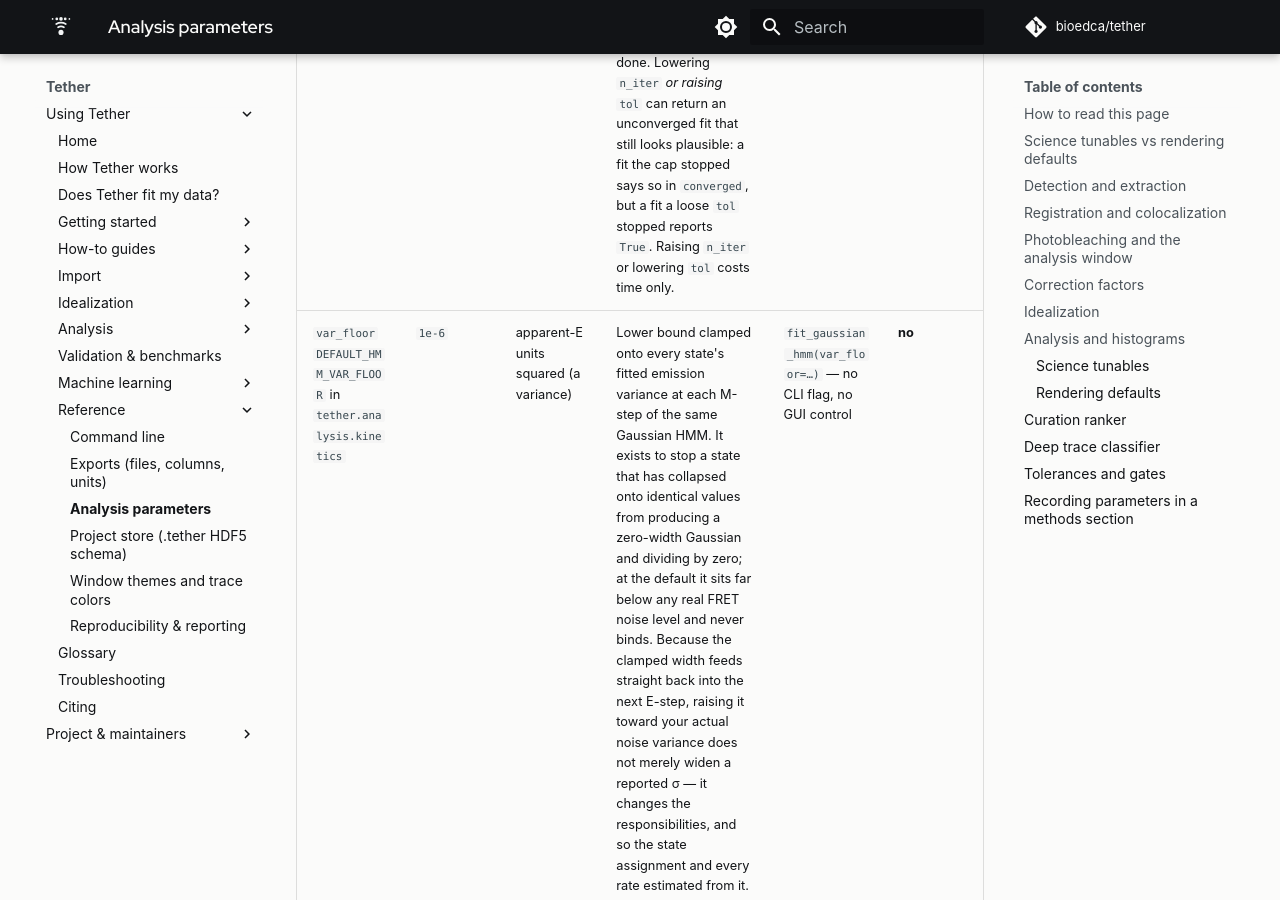
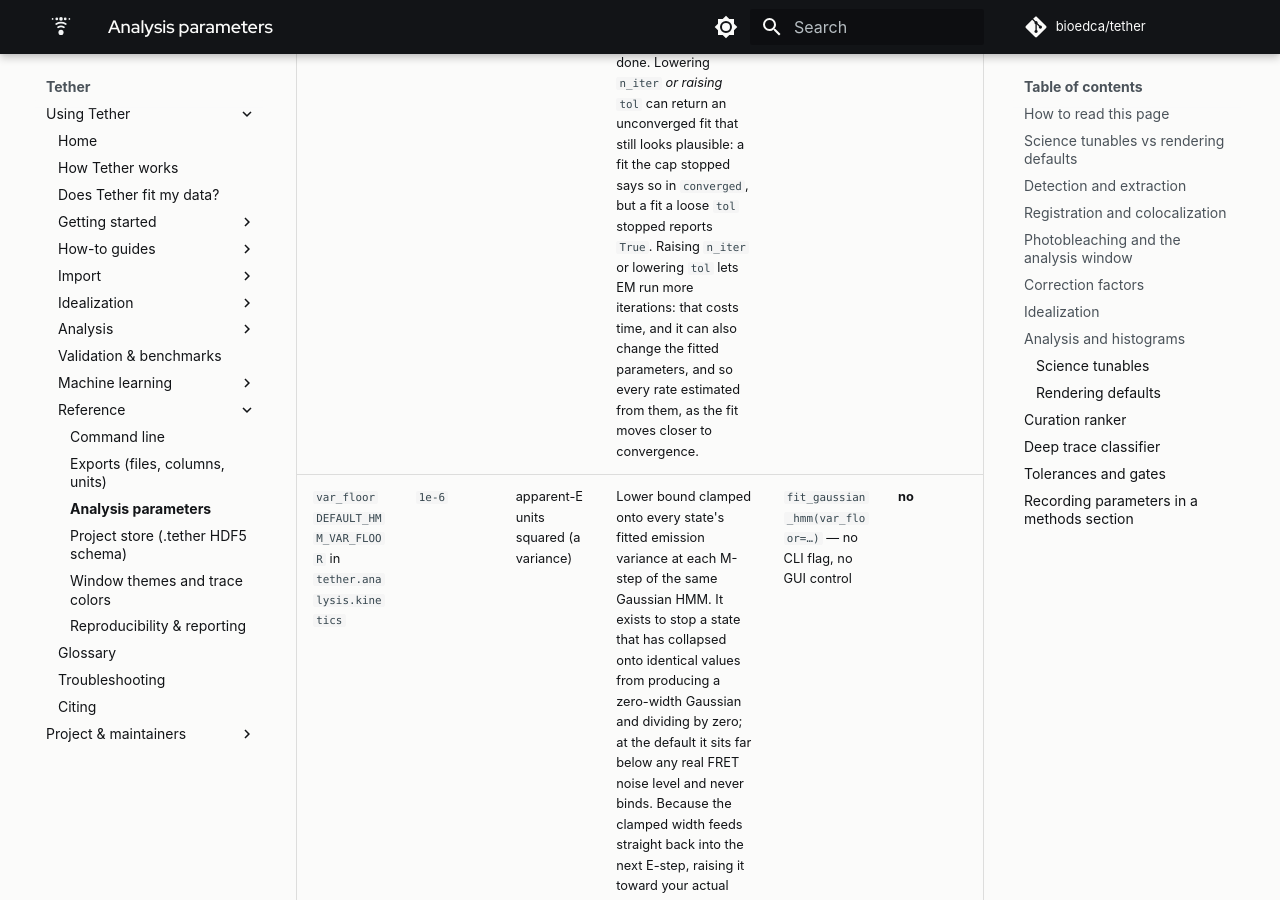
Before and after one commit to bioedca/tether, an MkDocs documentation site: the page built from docs/reference/parameters.md, in a window 1280 px wide and 900 px high, scrolled down 33308 px. Built offline with MkDocs 1.6.1 and Material for MkDocs 9.7.7, drawn with Linux system fonts in a browser that asks for light colours; comment, search, counter and statistics services are not loaded; the version menu is left out.

Commit message:
docs(analysis): say that more EM iterations can change the fit, not only the time (#754)
CodeRabbit review 5863229076 (Minor, docs/reference/parameters.md:228):
the n_iter / tol row said that raising n_iter or lowering tol costs time
only. With EM now iterating, more iterations can also move the fitted
parameters and the rates estimated from them.

```diff
--- a/docs/reference/parameters.md
+++ b/docs/reference/parameters.md
@@ -225,7 +225,7 @@ selector chooses which state's analysis is returned rather than changing any sta
 | <a id="param-dt"></a>`dt` / `time_dt`<br>`DEFAULT_DWELL_DT` in `tether.analysis.dwell`, `DEFAULT_TIME_DT` in `tether.analysis.histogram`, `DEFAULT_CLOUD_TIME_DT` in `tether.analysis.cloud` | `1.0` | seconds per frame | Converts frames to physical time. **This is the one default that will silently mis-unit a published number.** At `1.0` every dwell time is in frames and every fitted rate is per frame, not per second. The frame interval *is* carried per movie in `/movies` as `frame_time` (zero when the source movie declared none), but no analysis function reads it automatically — you must pass it. | `population_dwell_times(dt=…)`, `time_signal_histogram2d(time_dt=…)`, `raw_fret_cloud(time_dt=…)` — no CLI flag, no GUI control | **no** |
 | <a id="param-dwell-model"></a>`model` / `ci_level` (dwell fits)<br>`DEFAULT_DWELL_CI_LEVEL` in `tether.analysis.dwell` | `single`, `0.95` | model name, probability | Which survival form is fitted to the dwell-time distribution and the coverage of the reported parameter intervals. Moving from a single exponential to a double or stretched form changes the reported rate constants, not just the fit quality; choose the model on physical grounds, and report which you used. | `population_dwell_times(model=…, ci_level=…)` — no CLI flag, no GUI control | **no** |
 | `nstates`<br>`tether.analysis.kinetics` | `2` | count | How many hidden states the shared-parameter Gaussian HMM used for rate-constant estimation is fitted with. Unlike the two rows below, which only govern how the fit terminates, this defines the model. The initialisation is deterministic and derived entirely from K: state means at evenly spaced quantiles of the pooled signal, per-state width scaled as the pooled standard deviation divided by K, a diagonal-dominant transition matrix (0.95 stay probability when K > 1) and a uniform start. Raising K splits one state into two noise-separated states and inflates transition counts; lowering it merges states and hides transitions — the same trade-off as the idealization `nstates` row above. Because the emissions change, so do the Viterbi paths and every rate constant derived from them. `nstates=1` sets the stay probability to `1.0`, a model with no transitions at all, so every exit rate degenerates; below `1` it raises `ValueError`. | `fit_gaussian_hmm(traces, nstates=…)` — no CLI flag, no GUI control. The convenience wrapper `two_state_rate_constants` hardcodes two states and takes no `nstates` argument, so a non-two-state model means calling `fit_gaussian_hmm` / `viterbi_paths` / `pooled_exit_rates` yourself. | **no** |
-| `n_iter` / `tol`<br>`DEFAULT_HMM_MAX_ITER`, `DEFAULT_HMM_TOL` in `tether.analysis.kinetics` | `200`, `1e-6` | iterations, relative log-likelihood change | Convergence budget of the Gaussian HMM used for rate-constant estimation. **They run in opposite directions**: `n_iter` is an iteration cap, `tol` is the stopping threshold on the relative log-likelihood change (EM stops as soon as the absolute change in the total log-likelihood between two successive iterations falls to `tol`·(1 + the magnitude of the previous one); the first iteration has no previous value, so it never stops the loop). The fitted model reports which one ended it: `converged` is `True` only when the `tol` rule did and `False` when the `n_iter` cap did, and its `n_iter` is the number of iterations done. Lowering `n_iter` *or raising* `tol` can return an unconverged fit that still looks plausible: a fit the cap stopped says so in `converged`, but a fit a loose `tol` stopped reports `True`. Raising `n_iter` or lowering `tol` costs time only. | `fit_gaussian_hmm(n_iter=…, tol=…)` — no CLI flag, no GUI control | **no** |
+| `n_iter` / `tol`<br>`DEFAULT_HMM_MAX_ITER`, `DEFAULT_HMM_TOL` in `tether.analysis.kinetics` | `200`, `1e-6` | iterations, relative log-likelihood change | Convergence budget of the Gaussian HMM used for rate-constant estimation. **They run in opposite directions**: `n_iter` is an iteration cap, `tol` is the stopping threshold on the relative log-likelihood change (EM stops as soon as the absolute change in the total log-likelihood between two successive iterations falls to `tol`·(1 + the magnitude of the previous one); the first iteration has no previous value, so it never stops the loop). The fitted model reports which one ended it: `converged` is `True` only when the `tol` rule did and `False` when the `n_iter` cap did, and its `n_iter` is the number of iterations done. Lowering `n_iter` *or raising* `tol` can return an unconverged fit that still looks plausible: a fit the cap stopped says so in `converged`, but a fit a loose `tol` stopped reports `True`. Raising `n_iter` or lowering `tol` lets EM run more iterations: that costs time, and it can also change the fitted parameters, and so every rate estimated from them, as the fit moves closer to convergence. | `fit_gaussian_hmm(n_iter=…, tol=…)` — no CLI flag, no GUI control | **no** |
 | `var_floor`<br>`DEFAULT_HMM_VAR_FLOOR` in `tether.analysis.kinetics` | `1e-6` | apparent-E units squared (a variance) | Lower bound clamped onto every state's fitted emission variance at each M-step of the same Gaussian HMM. It exists to stop a state that has collapsed onto identical values from producing a zero-width Gaussian and dividing by zero; at the default it sits far below any real FRET noise level and never binds. Because the clamped width feeds straight back into the next E-step, raising it toward your actual noise variance does not merely widen a reported σ — it changes the responsibilities, and so the state assignment and every rate estimated from it. Raise it only to rescue a fit that degenerates, and say so if you do. | `fit_gaussian_hmm(var_floor=…)` — no CLI flag, no GUI control | **no** |
 
 ### Rendering defaults
```
